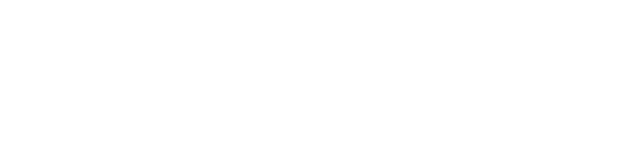
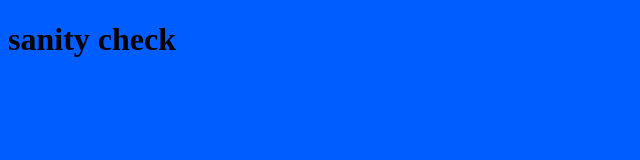
Before and after one commit to christttto/sassy, a plain HTML site: page index.html in a window 1280 px wide. Shown: the whole page, without its empty margins (0-640 px from the left). Drawn offline with Linux system fonts and the light colour scheme.

Commit message:
learning

```diff
--- a/css/main.scss
+++ b/css/main.scss
@@ -0,0 +1,13 @@
+@import url("https://fonts.googleapis.com/css?family=Montserrat");
+$colors: (
+  primary: #005dff,
+  accent: #fff6bb
+);
+body,
+html {
+  height: 100%;
+}
+body {
+  font-family: 'Times New Roman', Times, serif
+  background-color: map-get($colors, primary);
+}
--- a/index.html
+++ b/index.html
@@ -7,5 +7,9 @@
     <title>Document</title>
     <link rel="stylesheet" href="css/main.css" />
   </head>
-  <body></body>
+  <body>
+    <h1>
+      sanity check
+    </h1>
+  </body>
 </html>
```
Also changed, not shown: css/main.css, 1 other file.
